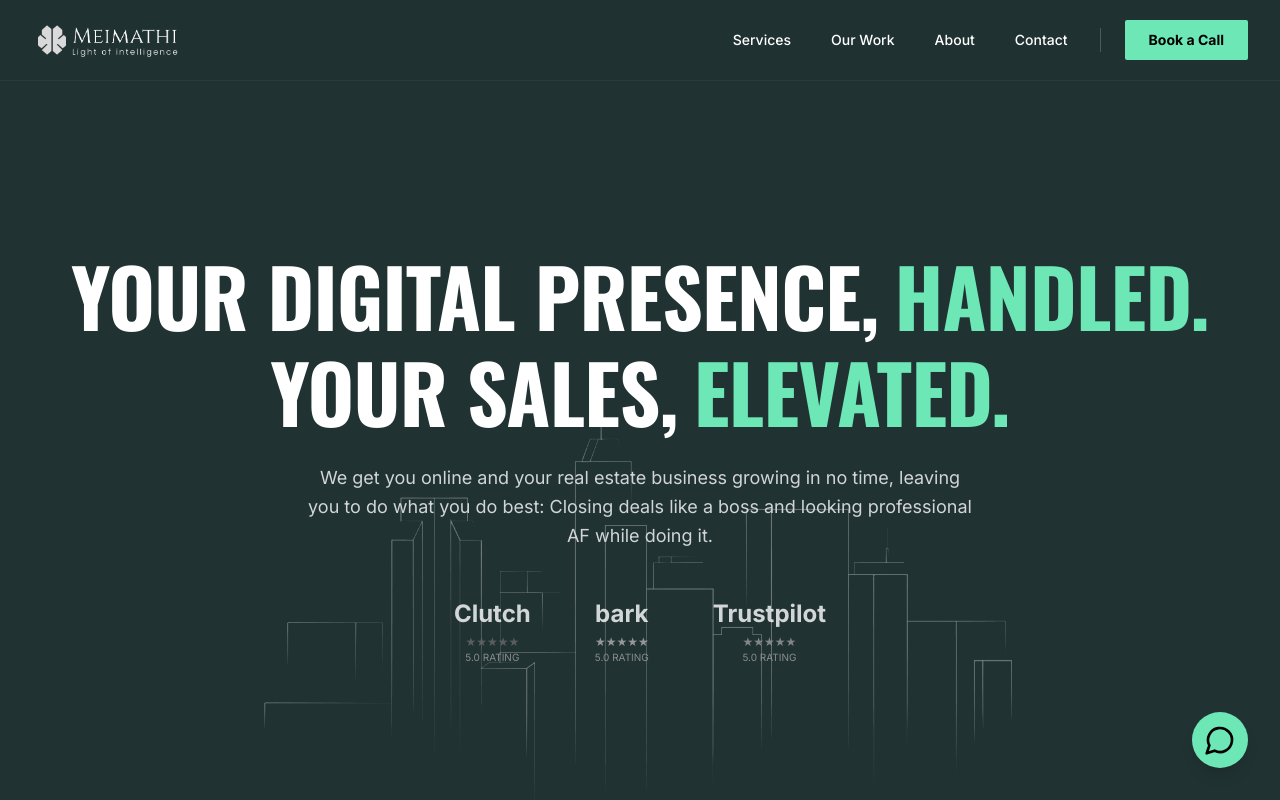
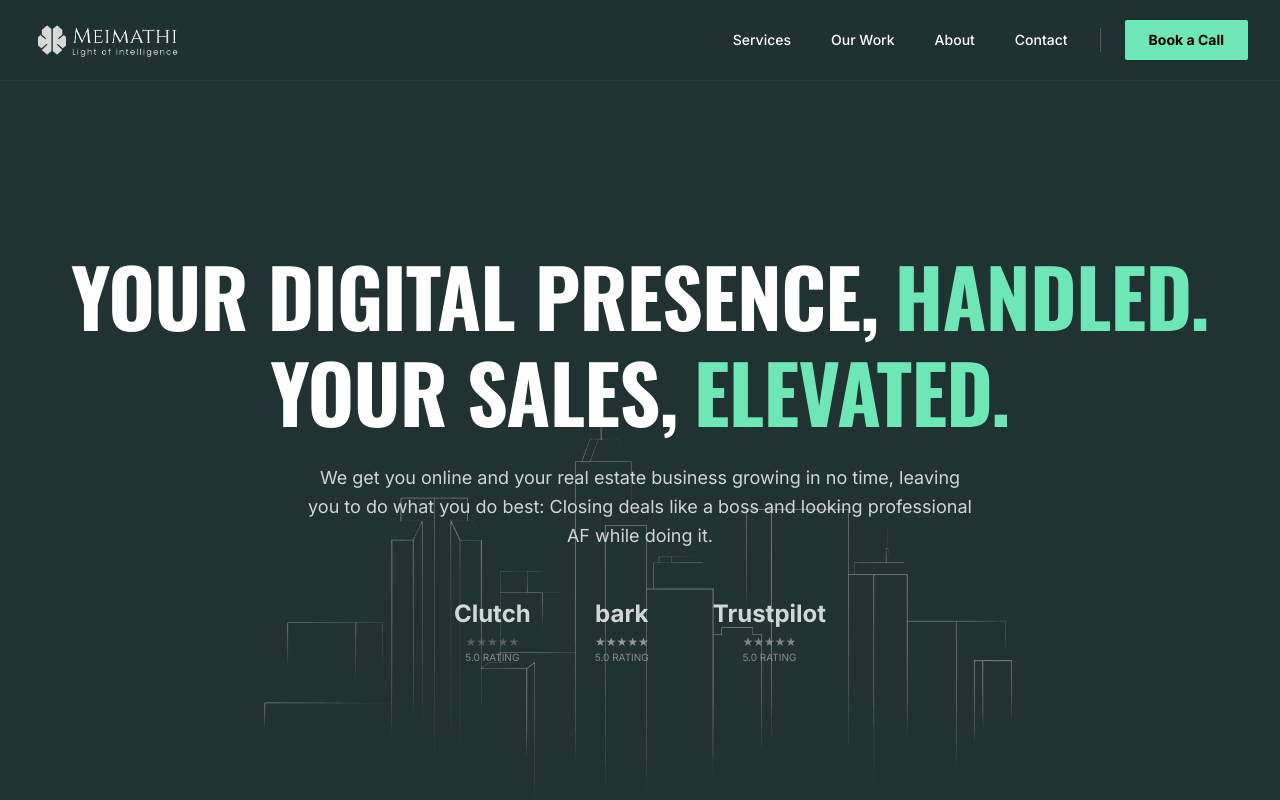
Before and after one commit to dravintel-design/meimadhi, a React (Vite) app: page / in a window 1280 px wide. Shown: the top 800 px of the page. Built offline with nearby package versions, Linux system fonts and the light colour scheme.

Commit message:
fix: remove floating chat button from home page

```diff
--- a/src/pages/Home.jsx
+++ b/src/pages/Home.jsx
@@ -4,7 +4,7 @@ import Portfolio from '../components/home/Portfolio';
 import Testimonials from '../components/home/Testimonials';
 import QuoteBanner from '../components/home/QuoteBanner';
 import { Link } from 'react-router-dom';
-import { MessageCircle } from 'lucide-react';
+
 import heroCity from '../assets/hero-city.png';
 
 const Home = () => {
@@ -57,12 +57,7 @@ const Home = () => {
                     </div>
                 </div>
 
-                {/* Floating Chat Button */}
-                <div className="fixed bottom-8 right-8 z-50">
-                    <button className="bg-hero-neon w-14 h-14 rounded-full flex items-center justify-center shadow-lg hover:bg-white transition-colors">
-                        <MessageCircle className="w-8 h-8 text-black" />
-                    </button>
-                </div>
+
             </section>
 
             <CurrentProject />
```
